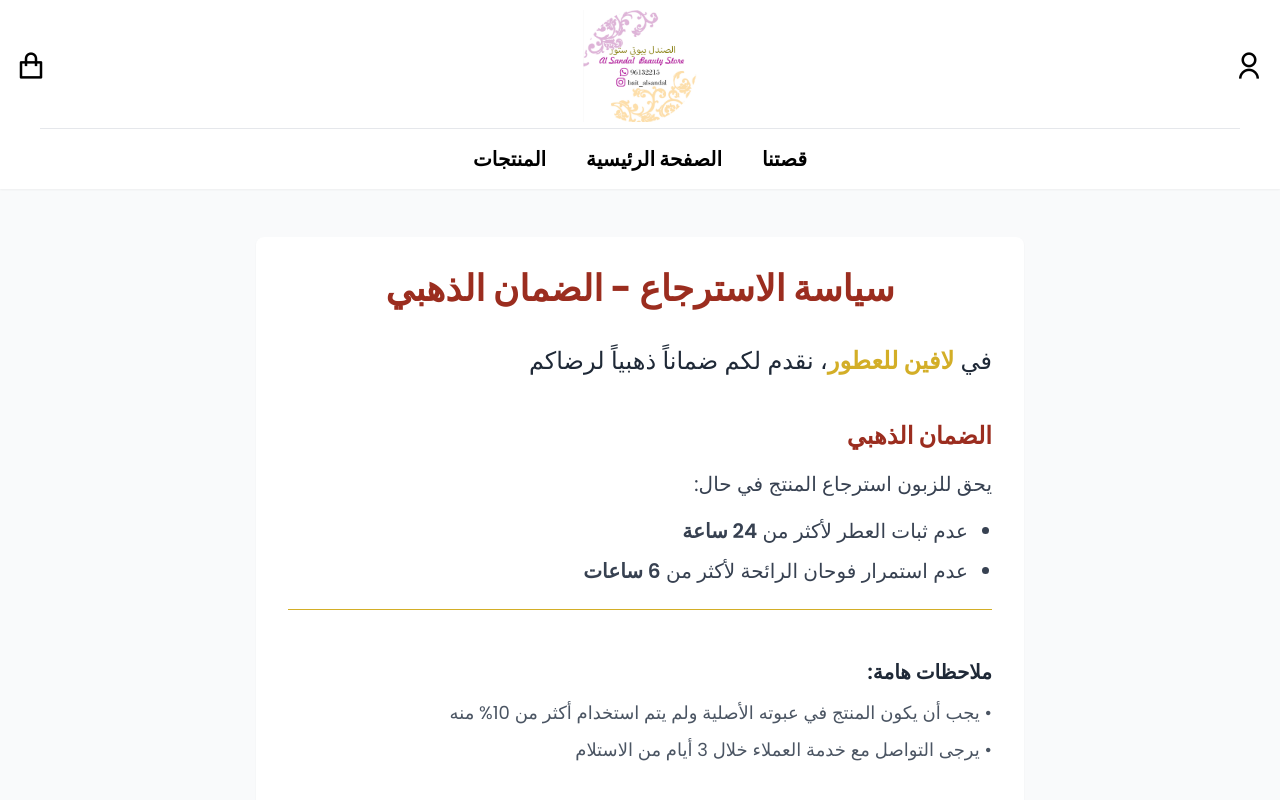
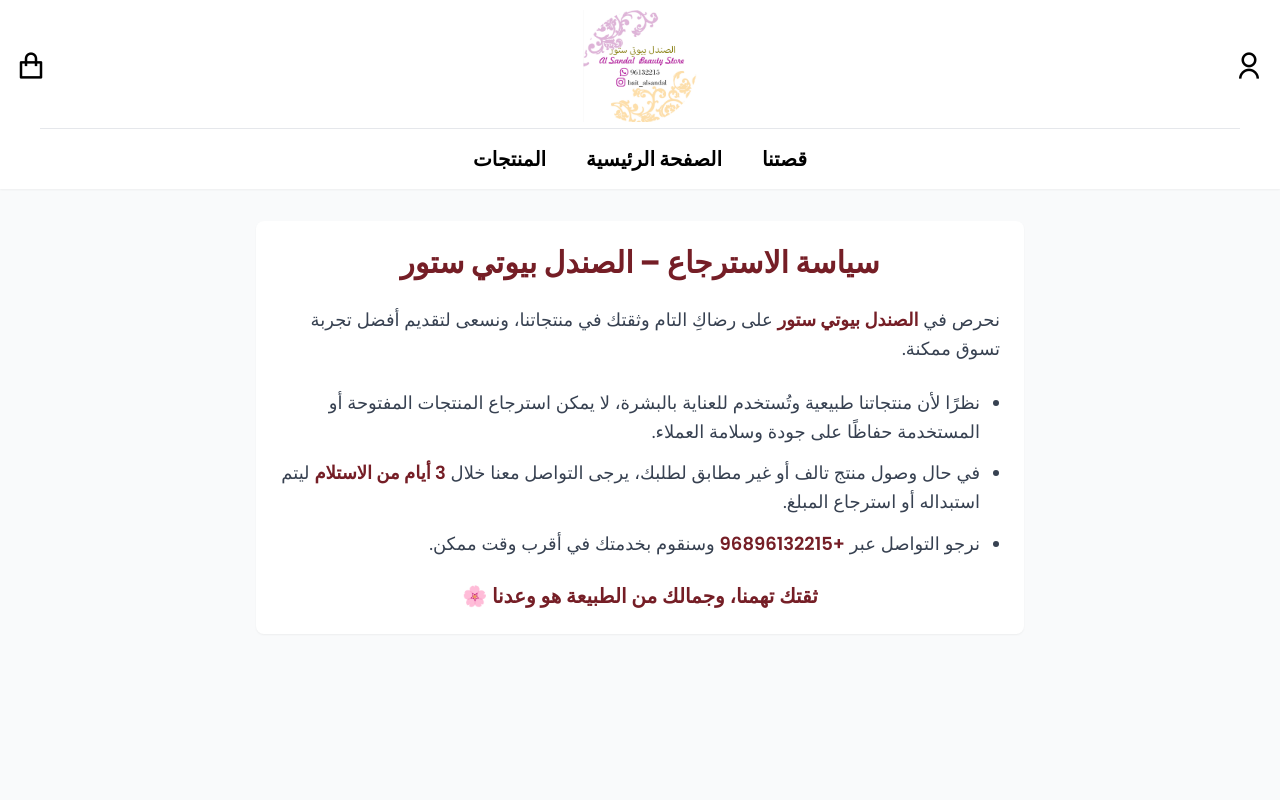
Before and after one commit to bilal-alaabadi/sundal_f, a React (Vite) app: page /return-policy in a window 1280 px wide. Shown: the top 800 px of the page. Built offline with nearby package versions, Linux system fonts and the light colour scheme.

Commit message:
Update ReturnPolicy.jsx

```diff
--- a/src/components/ReturnPolicy.jsx
+++ b/src/components/ReturnPolicy.jsx
@@ -1,51 +1,42 @@
-import React from 'react';
+// src/pages/ReturnPolicy.jsx
+import React from "react";
 
 const ReturnPolicy = () => {
   return (
-    <div className="min-h-screen bg-gray-50 py-12 px-4" dir='rtl'>
-      <div className="max-w-3xl mx-auto bg-white p-8 rounded-lg shadow-sm">
+    <div dir="rtl" className="min-h-screen bg-gray-50 py-8 px-4">
+      <div className="max-w-3xl mx-auto bg-white p-6 rounded-lg shadow-sm">
+
         {/* العنوان الرئيسي */}
-        <h1 className="text-3xl md:text-4xl font-bold text-center text-[#9B2D1F] mb-8">
-          سياسة الاسترجاع - الضمان الذهبي
+        <h1 className="text-2xl md:text-3xl font-bold text-center text-[#751e26] mb-6">
+          سياسة الاسترجاع – الصندل بيوتي ستور
         </h1>
 
-        {/* مقدمة الصفحة */}
-        <div className="mb-10 text-right">
-          <p className="text-2xl text-gray-800 mb-6 leading-relaxed">
-            في <span className="font-bold text-[#d3ae27]">لافين للعطور</span>، نقدم لكم ضماناً ذهبياً لرضاكم
+        {/* النص */}
+        <div className="space-y-6 text-right text-gray-700 leading-relaxed text-lg">
+          <p>
+            نحرص في <span className="font-semibold text-[#751e26]">الصندل بيوتي ستور</span> على رضاكِ التام وثقتك في منتجاتنا، ونسعى لتقديم أفضل تجربة تسوق ممكنة.
           </p>
-        </div>
 
-        {/* البنود الأساسية */}
-        <div className="space-y-8 text-right">
-          {/* البند الرئيسي */}
-          <div className="border-b border-[#d3ae27] pb-6">
-            <h3 className="text-2xl font-bold text-[#9B2D1F] mb-4">الضمان الذهبي</h3>
-            <p className="text-xl text-gray-700 leading-relaxed">
-              يحق للزبون استرجاع المنتج في حال:
-            </p>
-            <ul className="text-xl text-gray-700 mt-4 space-y-3 list-disc pr-6">
-              <li>عدم ثبات العطر لأكثر من <span className="font-semibold">24 ساعة</span></li>
-              <li>عدم استمرار فوحان الرائحة لأكثر من <span className="font-semibold">6 ساعات</span></li>
-            </ul>
-          </div>
+          <ul className="list-disc pr-5 space-y-3">
+            <li>
+              نظرًا لأن منتجاتنا طبيعية وتُستخدم للعناية بالبشرة، لا يمكن استرجاع المنتجات المفتوحة أو المستخدمة حفاظًا على جودة وسلامة العملاء.
+            </li>
+            <li>
+              في حال وصول منتج تالف أو غير مطابق لطلبك، يرجى التواصل معنا خلال{" "}
+              <span className="font-semibold text-[#751e26]">3 أيام من الاستلام</span>{" "}
+              ليتم استبداله أو استرجاع المبلغ.
+            </li>
+            <li>
+              نرجو التواصل عبر{" "}
+              <span className="font-semibold text-[#751e26]">
+                +96896132215
+              </span>{" "}
+              وسنقوم بخدمتك في أقرب وقت ممكن.
+            </li>
+          </ul>
 
-          {/* شروط إضافية */}
-          <div className="pt-4">
-            <h3 className="text-xl font-semibold text-gray-800 mb-3">ملاحظات هامة:</h3>
-            <p className="text-lg text-gray-600 leading-relaxed">
-              • يجب أن يكون المنتج في عبوته الأصلية ولم يتم استخدام أكثر من 10% منه
-            </p>
-            <p className="text-lg text-gray-600 leading-relaxed mt-2">
-              • يرجى التواصل مع خدمة العملاء خلال 3 أيام من الاستلام
-            </p>
-          </div>
-        </div>
-
-        {/* خاتمة الصفحة */}
-        <div className="mt-12 text-center">
-          <p className="text-xl text-[#9B2D1F] font-medium">
-            لافين - حيث الجودة والثبات ليست مجرد وعود
+          <p className="text-center text-xl font-semibold text-[#751e26] mt-8">
+            ثقتك تهمنا، وجمالك من الطبيعة هو وعدنا 🌸
           </p>
         </div>
       </div>
```
